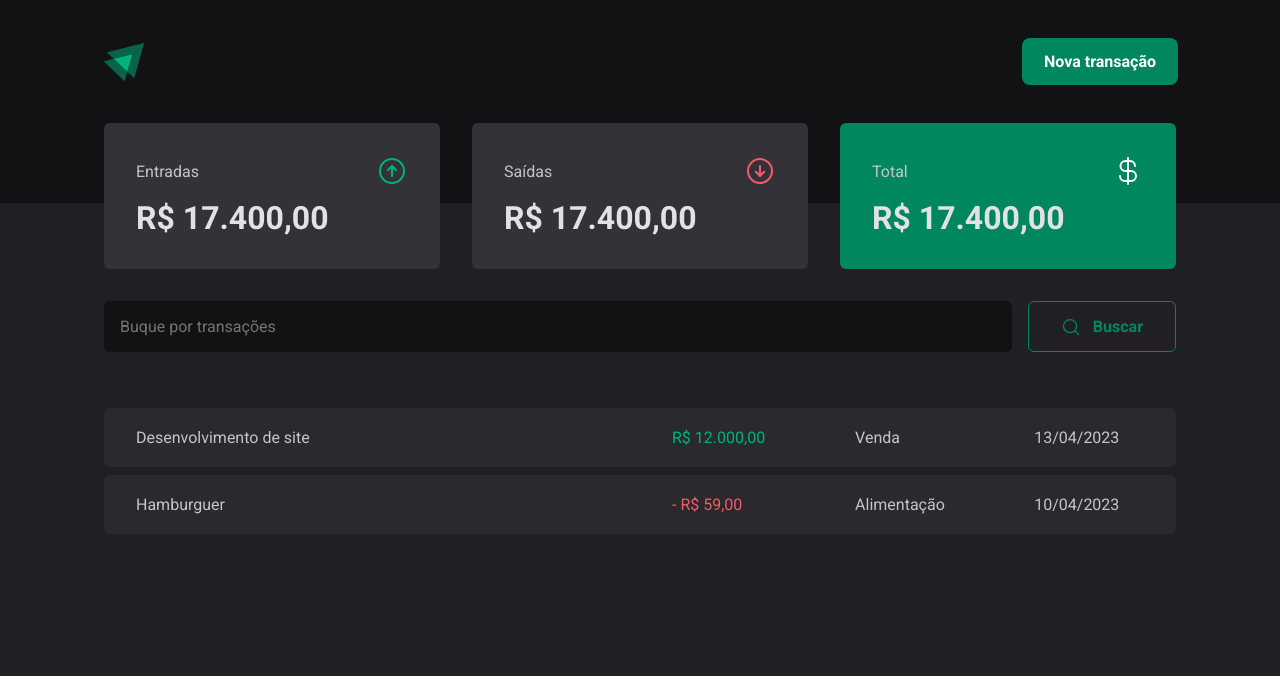
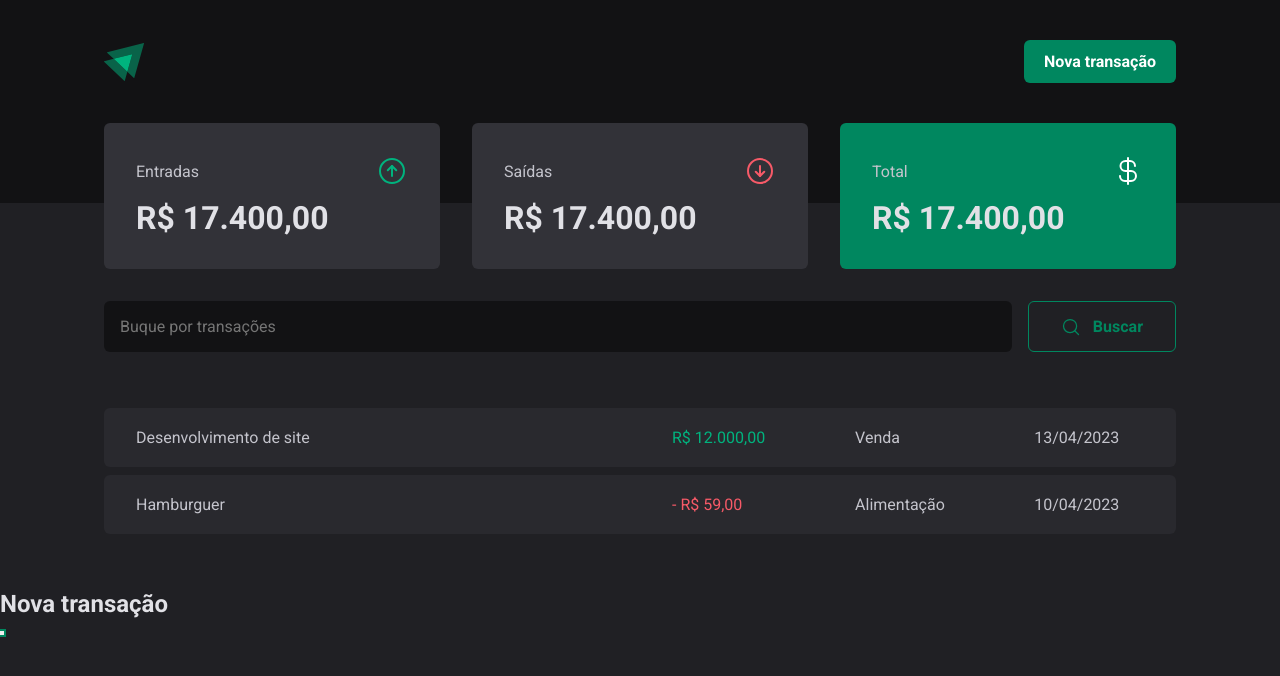
Before and after one commit to andersonwea/dt-money, a React (Vite) app: page / in a window 1280 px wide. Both pictures are taken after a click on the button "Nova transação". Shown: the top 676 px of the page. Built offline with nearby package versions, Linux system fonts and the light colour scheme.

Commit message:
Estrutura visual - Criando um modal acessível

```diff
--- a/package.json
+++ b/package.json
@@ -10,6 +10,8 @@
     "preview": "vite preview"
   },
   "dependencies": {
+    "@radix-ui/react-dialog": "^1.0.3",
+    "@radix-ui/react-popover": "1.0.5",
     "phosphor-react": "^1.4.1",
     "react": "^18.2.0",
     "react-dom": "^18.2.0",
--- a/src/components/Header/index.tsx
+++ b/src/components/Header/index.tsx
@@ -1,5 +1,7 @@
 import { HeaderContainer, HeaderContent, NewTransactionButton } from './styles'
 import IgniteLogo from '../../assets/ignite-logo.svg'
+
+import * as Dialog from '@radix-ui/react-dialog'
 
 export function Header() {
   return (
@@ -7,7 +9,20 @@
       <HeaderContent>
         <img src={IgniteLogo} alt="" />
 
-        <NewTransactionButton>Nova transação</NewTransactionButton>
+        <Dialog.Root>
+          <Dialog.Trigger asChild>
+            <NewTransactionButton>Nova transação</NewTransactionButton>
+          </Dialog.Trigger>
+
+          <Dialog.Portal>
+            <Dialog.Overlay />
+
+            <Dialog.Content>
+              <Dialog.Title>Nova transação</Dialog.Title>
+              <Dialog.Close />
+            </Dialog.Content>
+          </Dialog.Portal>
+        </Dialog.Root>
       </HeaderContent>
     </HeaderContainer>
   )
```
Also changed, not shown: 1 other file (tests, documents, lock files or other folders).
